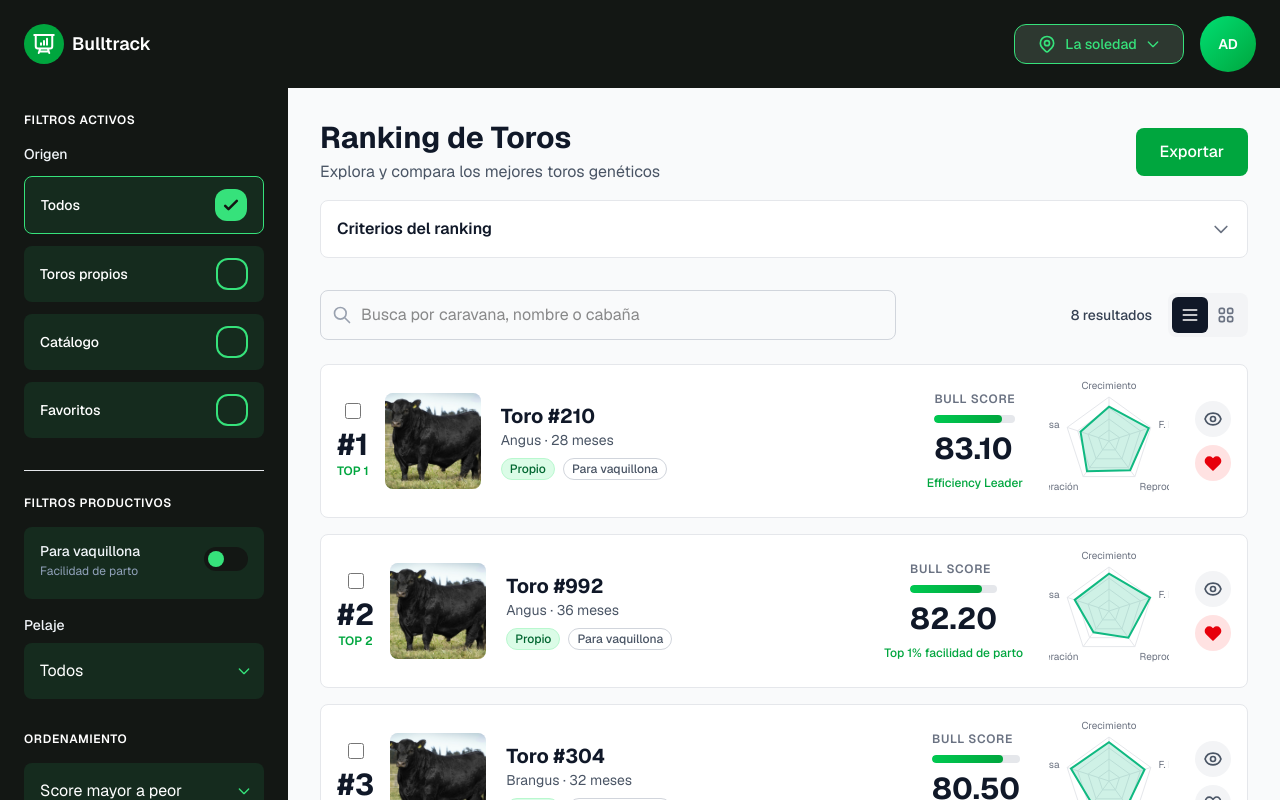
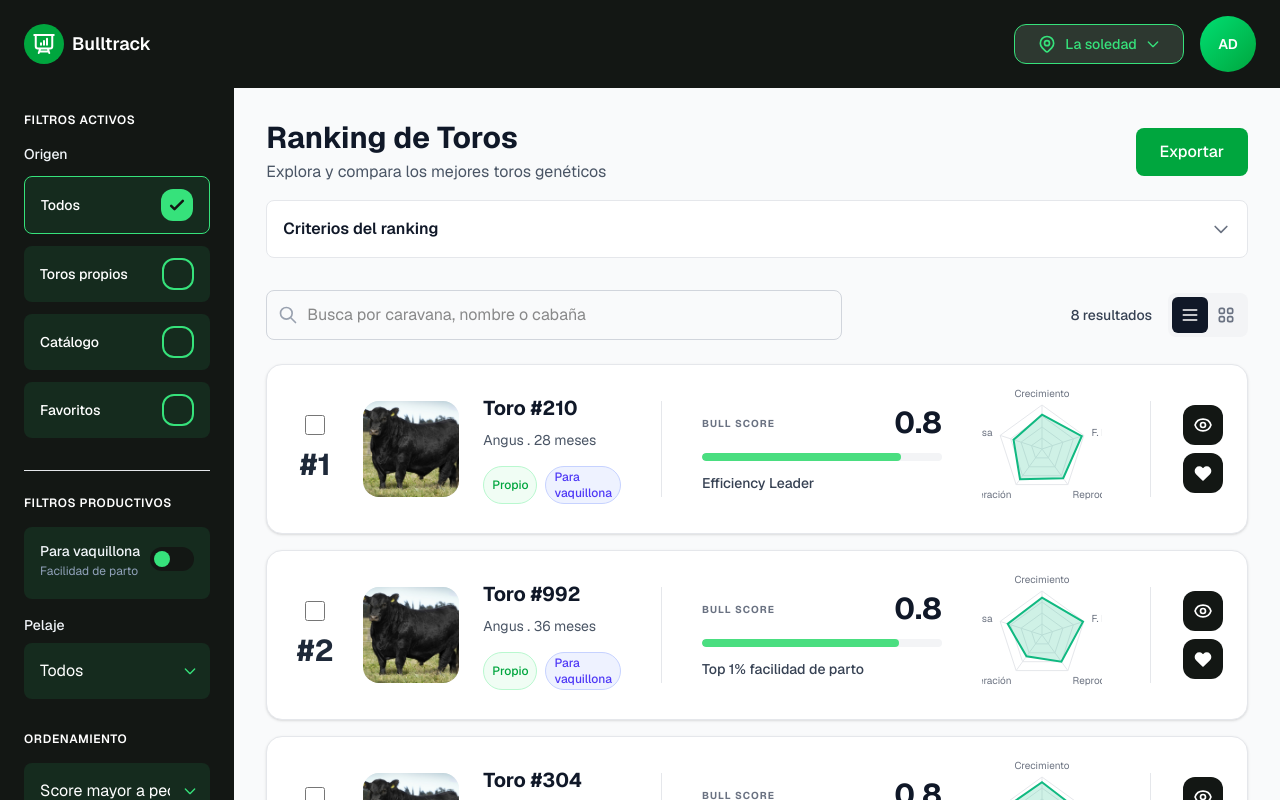
Before and after one commit to vancinis/bulltrack, a Next.js app in the folder frontend/: page / in a window 1280 px wide. Shown: the top 800 px of the page. Built offline with nearby package versions, Linux system fonts and the light colour scheme.

Commit message:
refactor: :sparkles: Update BullCard component layout and styling, normalize bull score display, and enhance Badge component styles

```diff
--- a/frontend/app/(dashboard)/components/BullCard.tsx
+++ b/frontend/app/(dashboard)/components/BullCard.tsx
@@ -5,7 +5,6 @@ import Checkbox from '@/components/ui/Checkbox';
 import { Bull } from '@/lib/types/bull.types';
 import Image from 'next/image';
 import BullRadarChart from './BullRadarChart';
-import BullScoreBar from './BullScoreBar';
 
 interface BullCardProps {
   readonly bull: Bull;
@@ -15,22 +14,20 @@ interface BullCardProps {
 }
 
 export default function BullCard({ bull, rank, onToggleFavorite, onViewDetails }: BullCardProps) {
+  // Convert bullScore from 0-100 scale to 0-1 scale for display
+  const normalizedScore = bull.bullScore / 100;
+
   return (
-    <div className="bg-white rounded-lg border border-gray-200 p-4 hover:shadow-lg hover:border-green-500 transition-all duration-200">
-      <div className="grid grid-cols-[auto_100px_1fr_auto_140px_auto] gap-4 items-center">
-        {/* Column 1 - Checkbox & Rank */}
-        <div className="flex flex-col items-center space-y-2">
-          <Checkbox />
-          <div className="flex flex-col items-center">
-            <span className="text-3xl font-bold text-gray-900">#{rank}</span>
-            {rank <= 3 && (
-              <span className="text-xs text-green-600 font-semibold">TOP {rank}</span>
-            )}
-          </div>
+    <div className="bg-white rounded-2xl border border-gray-200 p-6 shadow-sm hover:shadow-md transition-all duration-200">
+      <div className="flex items-center gap-6">
+        {/* Checkbox & Rank - Vertical Stack */}
+        <div className="flex flex-col items-center gap-3 w-12">
+          <Checkbox className="h-5 w-5 rounded border-2 border-blue-500 bg-white cursor-pointer" />
+          <span className="text-3xl font-bold text-gray-800">#{rank}</span>
         </div>
 
-        {/* Column 2 - Image */}
-        <div className="relative w-24 h-24 rounded-lg overflow-hidden bg-gray-100">
+        {/* Image */}
+        <div className="relative w-24 h-24 rounded-2xl overflow-hidden bg-gray-100 shrink-0">
           {bull.imageUrl ? (
             <Image
               src={bull.imageUrl}
@@ -47,35 +44,56 @@ export default function BullCard({ bull, rank, onToggleFavorite, onViewDetails }
           )}
         </div>
 
-        {/* Column 3 - Info */}
-        <div className="flex flex-col space-y-2">
-          <div>
-            <h3 className="text-xl font-bold text-gray-900">Toro #{bull.earTag}</h3>
-            <p className="text-sm text-gray-600">{bull.breed} · {bull.ageMonths} meses</p>
-          </div>
+        {/* Info */}
+        <div className="flex-1 flex flex-col gap-2">
+          <h3 className="text-xl font-bold text-gray-900">Toro #{bull.earTag}</h3>
+          <p className="text-sm text-gray-600">{bull.breed} . {bull.ageMonths} meses</p>
 
-          <div className="flex flex-wrap gap-2">
-            <Badge variant={bull.origin === 'propio' ? 'primary' : 'secondary'} size="sm">
+          <div className="flex gap-2 mt-2">
+            <Badge
+              variant="primary"
+              size="sm"
+            >
               {bull.origin === 'propio' ? 'Propio' : 'Catálogo'}
             </Badge>
-            <Badge variant="outline" size="sm">
+            <Badge variant="secondary" size="sm">
               Para {bull.usage}
             </Badge>
           </div>
         </div>
 
-        {/* Column 4 - Bull Score */}
-        <div className="flex flex-col items-center space-y-2">
-          <BullScoreBar score={bull.bullScore} showLabel={true} />
+        {/* Vertical Divider 1 */}
+        <div className="h-24 w-px bg-gray-200 mx-4"></div>
+
+        {/* Bull Score */}
+        <div className="flex flex-col gap-2 min-w-[240px]">
+          <div className="flex items-center justify-between mb-1">
+            <span className="text-[10px] font-bold text-gray-500 uppercase tracking-widest">
+              BULL SCORE
+            </span>
+            <span className="text-3xl font-bold text-gray-900">
+              {normalizedScore.toFixed(1)}
+            </span>
+          </div>
+
+          {/* Progress Bar */}
+          <div className="w-full h-2 bg-gray-100 rounded-full overflow-hidden mb-1">
+            <div
+              className="h-full bg-[#4ade80] rounded-full"
+              style={{ width: `${bull.bullScore}%` }}
+            />
+          </div>
+
           {bull.featuredTrait && (
-            <p className="text-xs text-green-600 text-center font-medium">
+            <p className="text-sm text-gray-700 font-medium">
               {bull.featuredTrait}
             </p>
           )}
         </div>
 
-        {/* Column 5 - Radar Chart */}
-        <div className="flex items-center justify-center">
+        {/* Radar Chart */}
+        <div className="flex items-center justify-center relative px-4">
+          <div className="absolute inset-0 bg-gray-50 rounded-full scale-90 -z-10"></div>
           <BullRadarChart
             growth={bull.growth}
             calvingEase={bull.calvingEase}
@@ -85,14 +103,17 @@ export default function BullCard({ bull, rank, onToggleFavorite, onViewDetails }
           />
         </div>
 
-        {/* Column 6 - Actions */}
-        <div className="flex flex-col space-y-2">
+        {/* Vertical Divider 2 */}
+        <div className="h-24 w-px bg-gray-200 mx-2"></div>
+
+        {/* Actions */}
+        <div className="flex flex-col gap-2">
           <button
             onClick={() => onViewDetails(bull.id)}
-            className="p-2 rounded-full bg-gray-100 hover:bg-gray-200 transition-colors"
+            className="w-10 h-10 rounded-xl bg-black hover:bg-gray-800 transition-colors flex items-center justify-center"
             title="Ver detalles"
           >
-            <svg className="w-5 h-5 text-gray-600" fill="none" viewBox="0 0 24 24" stroke="currentColor">
+            <svg className="w-5 h-5 text-white" fill="none" viewBox="0 0 24 24" stroke="currentColor">
               <path strokeLinecap="round" strokeLinejoin="round" strokeWidth={2} d="M15 12a3 3 0 11-6 0 3 3 0 016 0z" />
               <path strokeLinecap="round" strokeLinejoin="round" strokeWidth={2} d="M2.458 12C3.732 7.943 7.523 5 12 5c4.478 0 8.268 2.943 9.542 7-1.274 4.057-5.064 7-9.542 7-4.477 0-8.268-2.943-9.542-7z" />
             </svg>
@@ -100,23 +121,19 @@ export default function BullCard({ bull, rank, onToggleFavorite, onViewDetails }
 
           <button
             onClick={() => onToggleFavorite(bull.id)}
-            className={`p-2 rounded-full transition-colors ${
-              bull.isFavorite
-                ? 'bg-red-100 hover:bg-red-200 text-red-600'
-                : 'bg-gray-100 hover:bg-gray-200 text-gray-600'
-            }`}
+            className="w-10 h-10 rounded-xl bg-black hover:bg-gray-800 transition-colors flex items-center justify-center"
             title={bull.isFavorite ? 'Remover de favoritos' : 'Agregar a favoritos'}
           >
             <svg
-              className="w-5 h-5"
+              className="w-5 h-5 text-white"
               fill={bull.isFavorite ? 'currentColor' : 'none'}
               viewBox="0 0 24 24"
               stroke="currentColor"
+              strokeWidth={2}
             >
               <path
                 strokeLinecap="round"
                 strokeLinejoin="round"
-                strokeWidth={2}
                 d="M4.318 6.318a4.5 4.5 0 000 6.364L12 20.364l7.682-7.682a4.5 4.5 0 00-6.364-6.364L12 7.636l-1.318-1.318a4.5 4.5 0 00-6.364 0z"
               />
             </svg>
--- a/frontend/components/ui/Badge.tsx
+++ b/frontend/components/ui/Badge.tsx
@@ -8,12 +8,12 @@ export interface BadgeProps extends HTMLAttributes<HTMLSpanElement> {
 
 const Badge = forwardRef<HTMLSpanElement, BadgeProps>(
   ({ variant = 'primary', size = 'md', className = '', children, ...props }, ref) => {
-    const baseStyles = 'inline-flex items-center justify-center font-medium rounded-full transition-colors';
+    const baseStyles = 'inline-flex items-center justify-center font-medium rounded-full transition-colors border';
 
     const variantStyles = {
-      primary: 'bg-green-100 text-green-800 border border-green-200',
-      secondary: 'bg-blue-100 text-blue-800 border border-blue-200',
-      outline: 'bg-transparent text-gray-600 border border-gray-300',
+      primary: 'bg-green-50 text-green-600 border-green-200', // Propio/Catálogo (Verde)
+      secondary: 'bg-indigo-50 text-indigo-600 border-indigo-200', // Para vaquillona/vaca (Azul/Morado)
+      outline: 'bg-white text-gray-600 border-gray-300',
     };
 
     const sizeStyles = {
```
